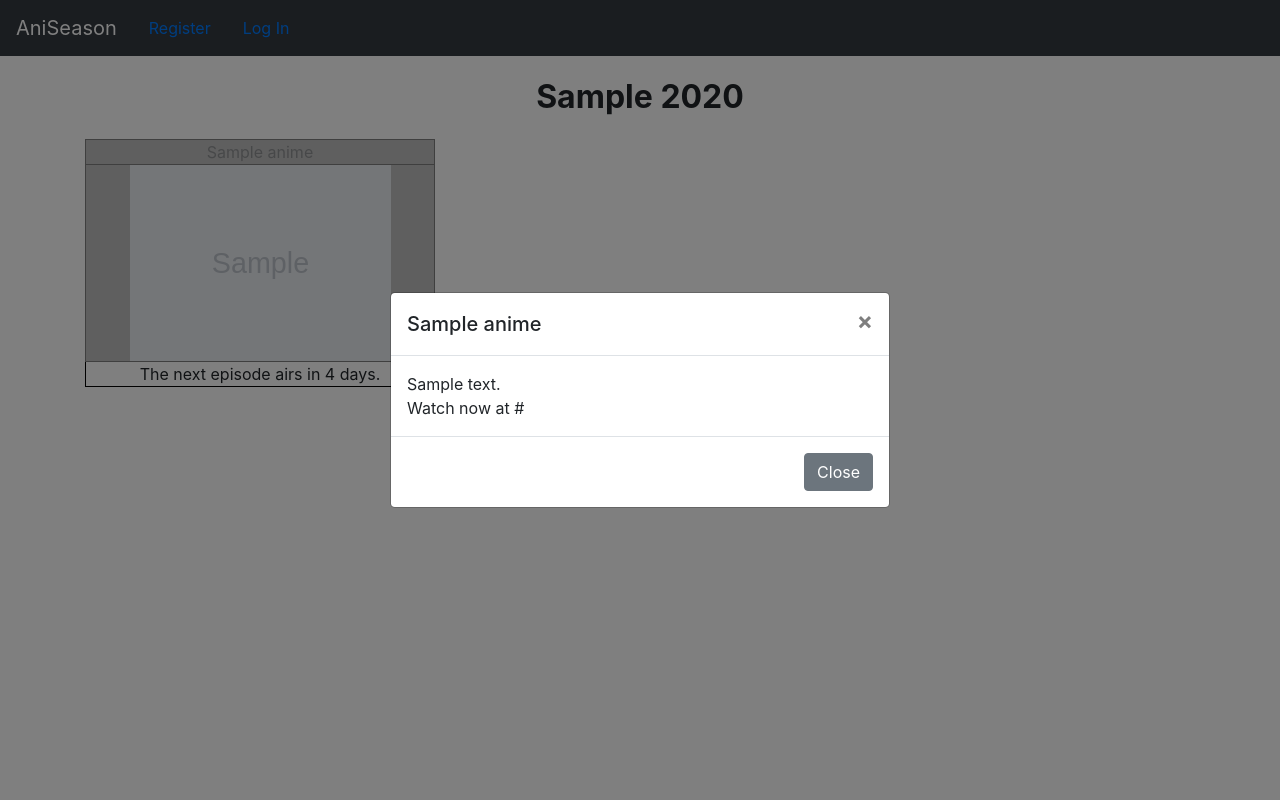
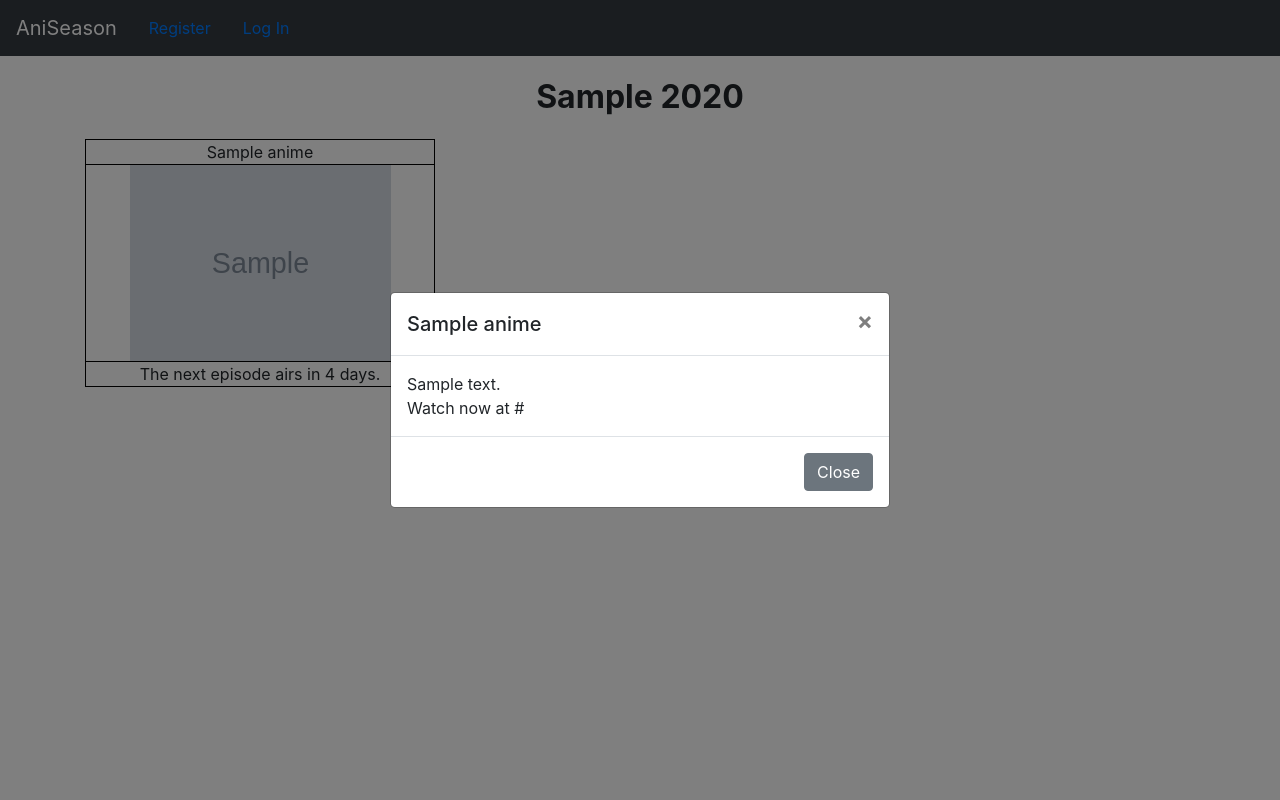
Before and after one commit to SyhabouthAlex/aniseason, a Flask app: page / in a window 1280 px wide, after a click that opens the changed part. Run offline with Flask 2, Linux system fonts and the light colour scheme; tables that the repository leaves empty hold one stand-in row (values such as "Sample post"); grey boxes marked "Sample" are stand-in pictures; some libraries are stand-ins or nearby versions.

Commit message:
fixed css

```diff
--- a/static/stylesheets/app.css
+++ b/static/stylesheets/app.css
@@ -38,7 +38,7 @@ img {
     margin-top: 3%;
     margin-bottom: 3%;
 }
-.title, .image, .airtime:hover {
+.title:hover, .image:hover, .airtime:hover {
     background-color:grey;
     opacity:0.5;
     cursor: pointer;
```
